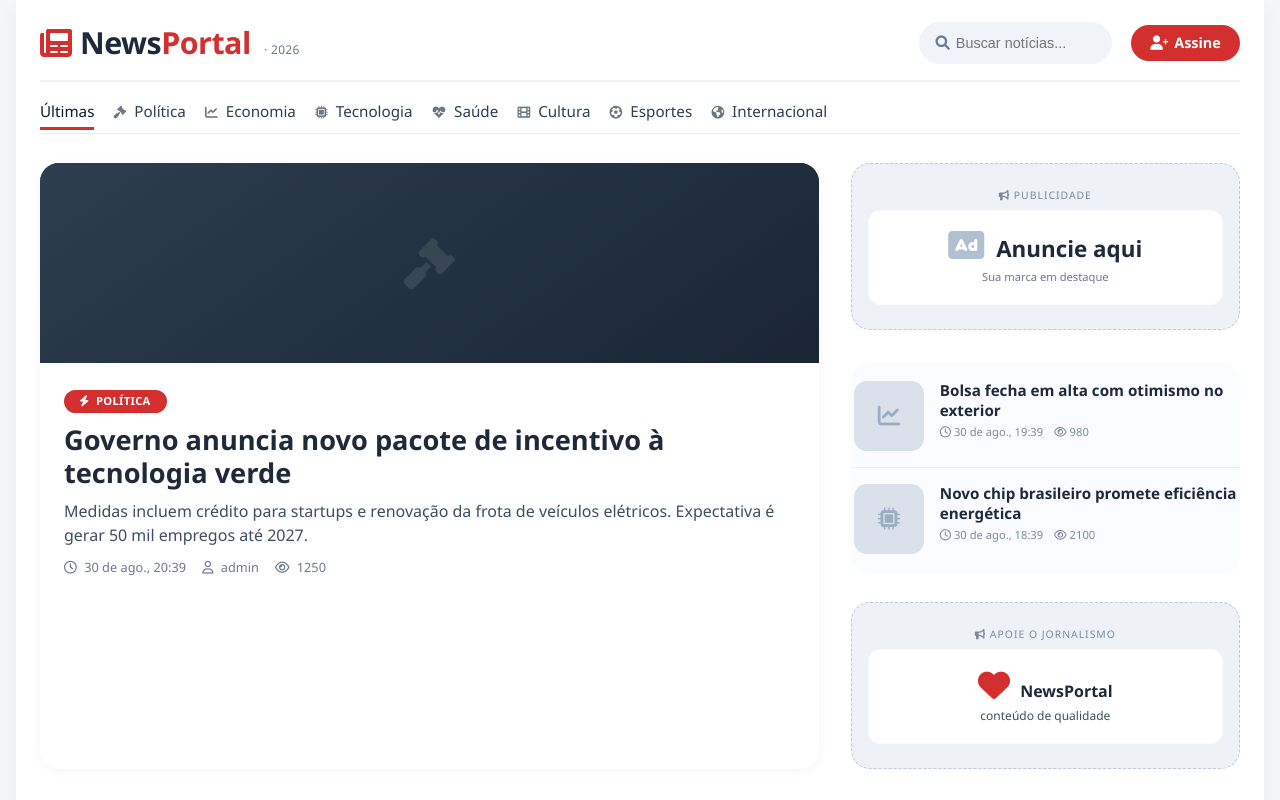
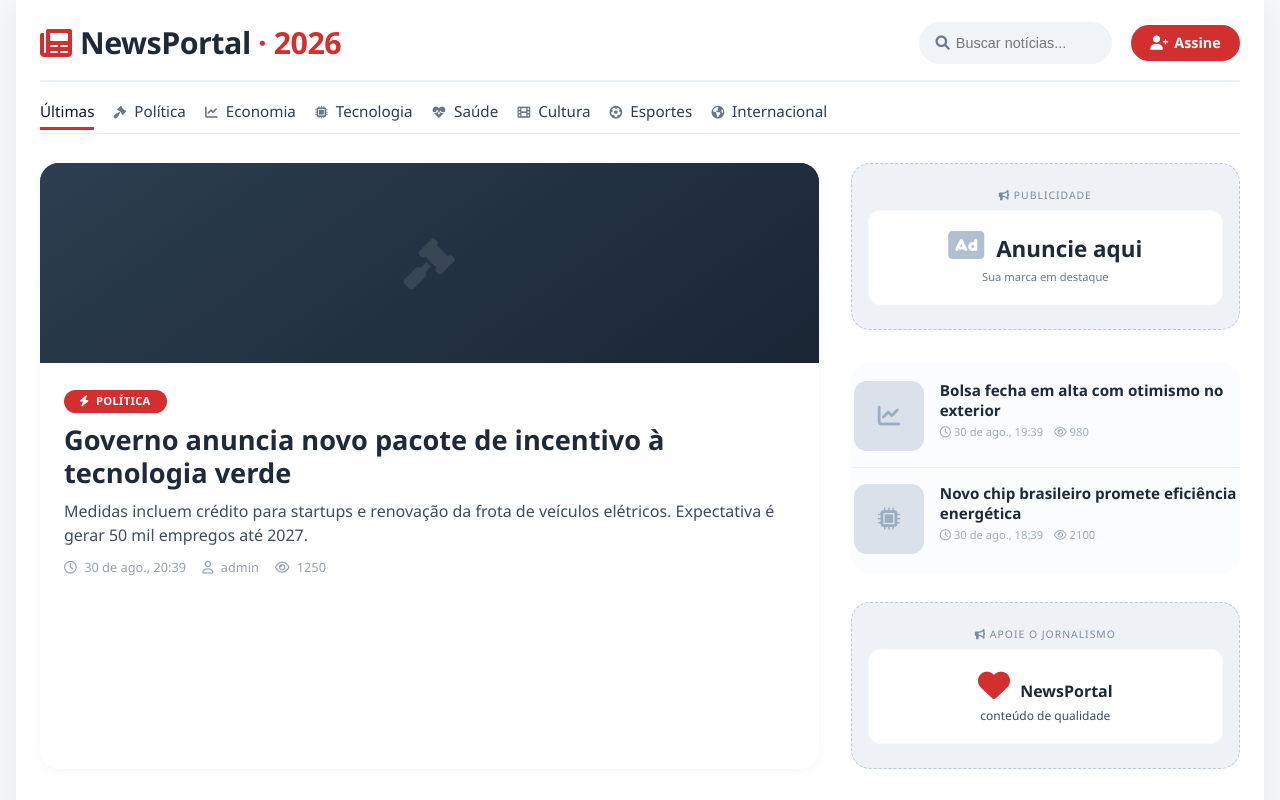
Before and after one commit to applucasmt/meu-site-noticias, a plain HTML site: page index.html in a window 1280 px wide. Shown: the top 800 px of the page. Drawn offline with Linux system fonts and the light colour scheme.

Commit message:
Update index.html

```diff
--- a/index.html
+++ b/index.html
@@ -3,8 +3,11 @@
 <head>
   <meta charset="UTF-8">
   <meta name="viewport" content="width=device-width, initial-scale=1.0">
-  <title>NewsPortal · Início</title>
+  <title id="siteTitle">NewsPortal · Início</title>
   <link rel="stylesheet" href="https://cdnjs.cloudflare.com/ajax/libs/font-awesome/6.0.0-beta3/css/all.min.css">
+  <style id="dynamicStyles">
+    /* Estilos serão injetados via JavaScript */
+  </style>
   <style>
     /* ===== RESET E BASE ===== */
     * {
@@ -19,6 +22,7 @@
       color: #1e2a3a;
       line-height: 1.5;
       padding: 0 1rem;
+      transition: all 0.3s;
     }
 
     a {
@@ -40,6 +44,7 @@
       border-radius: 0 0 1.5rem 1.5rem;
       overflow: hidden;
       padding: 0 1.5rem 2rem;
+      transition: all 0.3s;
     }
 
     /* ===== TOPO / HEADER ===== */
@@ -50,6 +55,7 @@
       justify-content: space-between;
       padding: 1.2rem 0 0.8rem;
       border-bottom: 2px solid #eef2f7;
+      transition: all 0.3s;
     }
 
     .logo-area {
@@ -61,16 +67,19 @@
     .logo-icon {
       font-size: 2rem;
       color: #d32f2f;
+      transition: all 0.3s;
     }
 
     .logo {
       font-size: 1.9rem;
       font-weight: 700;
       letter-spacing: -0.5px;
+      transition: all 0.3s;
     }
 
     .logo span {
       color: #d32f2f;
+      transition: all 0.3s;
     }
 
     .logo small {
@@ -79,6 +88,7 @@
       color: #6b7a8f;
       letter-spacing: 0.3px;
       margin-left: 6px;
+      transition: all 0.3s;
     }
 
     .header-actions {
@@ -94,6 +104,7 @@
       display: flex;
       align-items: center;
       gap: 6px;
+      transition: all 0.3s;
     }
 
     .header-actions .search-box input {
@@ -103,11 +114,13 @@
       font-size: 0.9rem;
       outline: none;
       width: 140px;
+      color: inherit;
     }
 
     .header-actions .search-box i {
       color: #6b7a8f;
       font-size: 0.9rem;
+      transition: all 0.3s;
     }
 
     .btn-assine {
@@ -117,13 +130,13 @@
       padding: 0.45rem 1.2rem;
       border-radius: 40px;
       font-size: 0.9rem;
-      transition: 0.2s;
+      transition: all 0.3s;
       border: none;
       cursor: default;
     }
 
     .btn-assine:hover {
-      background: #b71c1c;
+      opacity: 0.8;
     }
 
     /* ===== MENU NAV ===== */
@@ -135,6 +148,7 @@
       border-bottom: 1px solid #e6ecf3;
       margin-bottom: 1.8rem;
       font-weight: 500;
+      transition: all 0.3s;
     }
 
     .main-nav a {
@@ -142,7 +156,7 @@
       font-size: 0.95rem;
       color: #2c3e50;
       border-bottom: 3px solid transparent;
-      transition: 0.15s;
+      transition: all 0.3s;
     }
 
     .main-nav a:hover {
@@ -179,7 +193,7 @@
       border-radius: 1.2rem;
       overflow: hidden;
       box-shadow: 0 2px 12px rgba(0,0,0,0.04);
-      transition: 0.2s;
+      transition: all 0.3s;
     }
 
     .destaque-principal .card-img {
@@ -192,6 +206,7 @@
       color: rgba(255,255,255,0.2);
       font-size: 2.8rem;
       position: relative;
+      transition: all 0.3s;
     }
 
     .destaque-principal .card-img img {
@@ -219,6 +234,7 @@
       letter-spacing: 0.3px;
       margin-bottom: 0.7rem;
       text-transform: uppercase;
+      transition: all 0.3s;
     }
 
     .destaque-principal h2 {
@@ -226,12 +242,14 @@
       font-weight: 700;
       line-height: 1.2;
       margin-bottom: 0.6rem;
+      transition: all 0.3s;
     }
 
     .destaque-principal .resumo {
       color: #3d4e62;
       font-size: 1rem;
       margin-bottom: 0.7rem;
+      transition: all 0.3s;
     }
 
     .meta {
@@ -241,20 +259,20 @@
       color: #6b7a8f;
       align-items: center;
       flex-wrap: wrap;
+      transition: all 0.3s;
     }
 
     .meta i {
       margin-right: 4px;
     }
 
-    /* ===== LATERAL (anúncios + secundárias) ===== */
+    /* ===== LATERAL ===== */
     .sidebar {
       display: flex;
       flex-direction: column;
       gap: 2rem;
     }
 
-    /* anúncio */
     .ad-box {
       background: #eef2f7;
       border-radius: 1.2rem;
@@ -262,7 +280,7 @@
       text-align: center;
       color: #3d4e62;
       border: 1px dashed #bcc9db;
-      transition: 0.2s;
+      transition: all 0.3s;
     }
 
     .ad-box .ad-label {
@@ -271,6 +289,7 @@
       letter-spacing: 1px;
       color: #7a8a9e;
       margin-bottom: 0.4rem;
+      transition: all 0.3s;
     }
 
     .ad-box .ad-content {
@@ -280,30 +299,34 @@
       padding: 1.2rem 0.5rem;
       border-radius: 0.8rem;
       box-shadow: inset 0 0 0 1px rgba(0,0,0,0.02);
+      transition: all 0.3s;
     }
 
     .ad-box .ad-content i {
       font-size: 2rem;
       color: #b0c0d0;
       margin-right: 6px;
+      transition: all 0.3s;
     }
 
     .ad-box .ad-content strong {
       font-weight: 600;
       color: #1e2a3a;
+      transition: all 0.3s;
     }
 
     .ad-box .ad-content p {
       font-size: 0.7rem;
       color: #6b7a8f;
       margin-top: 0.2rem;
+      transition: all 0.3s;
     }
 
-    /* lista de notícias laterais */
     .sidebar-news {
       background: #fafcff;
       border-radius: 1.2rem;
       padding: 0.2rem 0;
+      transition: all 0.3s;
     }
 
     .sidebar-news .side-item {
@@ -312,6 +335,7 @@
       padding: 1rem 0.2rem;
       border-bottom: 1px solid #eceff5;
       align-items: flex-start;
+      transition: all 0.3s;
     }
 
     .sidebar-news .side-item:last-child {
@@ -329,6 +353,7 @@
       color: #9aadc2;
       font-size: 1.4rem;
       overflow: hidden;
+      transition: all 0.3s;
     }
 
     .side-item .side-thumb img {
@@ -346,14 +371,16 @@
       font-weight: 600;
       line-height: 1.3;
       margin-bottom: 0.2rem;
+      transition: all 0.3s;
     }
 
     .side-item .side-text .side-meta {
       font-size: 0.7rem;
       color: #7a8a9e;
+      transition: all 0.3s;
     }
 
-    /* ===== MAIS NOTÍCIAS (grid secundário) ===== */
+    /* ===== MAIS NOTÍCIAS ===== */
     .section-title {
       font-size: 1.2rem;
       font-weight: 600;
@@ -364,17 +391,20 @@
       align-items: center;
       gap: 6px;
       justify-content: space-between;
+      transition: all 0.3s;
     }
 
     .section-title i {
       color: #d32f2f;
       font-size: 1rem;
+      transition: all 0.3s;
     }
 
     .section-title .subtitle {
       font-size: 0.8rem;
       color: #6b7a8f;
       font-weight: 400;
+      transition: all 0.3s;
     }
 
     .news-secondary {
@@ -388,7 +418,7 @@
       border-radius: 1rem;
       overflow: hidden;
       box-shadow: 0 2px 10px rgba(0,0,0,0.02);
-      transition: 0.2s;
+      transition: all 0.3s;
       border: 1px solid #f0f4fc;
     }
 
@@ -408,6 +438,7 @@
       font-size: 2.2rem;
       overflow: hidden;
       position: relative;
+      transition: all 0.3s;
     }
 
     .news-card .card-img img {
@@ -426,6 +457,7 @@
       text-transform: uppercase;
       color: #d32f2f;
       letter-spacing: 0.3px;
+      transition: all 0.3s;
     }
 
     .news-card .card-content h4 {
@@ -433,11 +465,13 @@
       font-weight: 600;
       margin: 0.2rem 0 0.2rem;
       line-height: 1.3;
+      transition: all 0.3s;
     }
 
     .news-card .card-content .mini-meta {
       font-size: 0.7rem;
       color: #7a8a9e;
+      transition: all 0.3s;
     }
 
     /* ===== RODAPÉ ===== */
@@ -451,6 +485,7 @@
       align-items: center;
       font-size: 0.85rem;
       color: #4a5b6e;
+      transition: all 0.3s;
     }
 
     .footer-links {
@@ -461,13 +496,15 @@
 
     .footer-links a:hover {
       color: #d32f2f;
+      transition: all 0.3s;
     }
 
     .footer .copy {
       opacity: 0.7;
+      transition: all 0.3s;
     }
 
-    /* ===== CADEADO RODAPÉ ===== */
+    /* ===== CADEADO ===== */
     .lock-icon {
       position: fixed;
       bottom: 20px;
@@ -482,7 +519,7 @@
       justify-content: center;
       cursor: pointer;
       opacity: 0;
-      transition: 0.3s;
+      transition: all 0.3s;
       z-index: 100;
       box-shadow: 0 4px 16px rgba(0,0,0,0.25);
       font-size: 1.2rem;
@@ -503,7 +540,6 @@
         grid-template-columns: 1fr;
         gap: 1.5rem;
       }
-
       .destaque-principal .card-img {
         height: 170px;
       }
@@ -521,36 +557,29 @@
         align-items: stretch;
         gap: 0.8rem;
       }
-
       .header-actions {
         flex-wrap: wrap;
         justify-content: space-between;
       }
-
       .header-actions .search-box input {
         width: 100px;
       }
-
       .main-nav {
         gap: 0.4rem 0.8rem;
         font-size: 0.85rem;
         justify-content: center;
       }
-
       .destaque-principal h2 {
         font-size: 1.4rem;
       }
-
       .news-secondary {
         grid-template-columns: 1fr 1fr;
       }
-
       .footer {
         flex-direction: column;
         gap: 0.8rem;
         text-align: center;
       }
-
       .footer-links {
         flex-wrap: wrap;
         justify-content: center;
@@ -562,15 +591,12 @@
       .news-secondary {
         grid-template-columns: 1fr;
       }
-
       .header-actions .search-box {
         width: 100%;
       }
-
       .header-actions .search-box input {
         width: 100%;
       }
-
       .btn-assine {
         width: 100%;
         text-align: center;
@@ -583,12 +609,12 @@
   <div class="container">
 
     <!-- ===== HEADER ===== -->
-    <header class="top-bar">
+    <header class="top-bar" id="headerTop">
       <div class="logo-area">
-        <span class="logo-icon"><i class="fas fa-newspaper"></i></span>
-        <div class="logo">
+        <span class="logo-icon" id="logoIcon"><i class="fas fa-newspaper"></i></span>
+        <div class="logo" id="logoText">
           News<span>Portal</span>
-          <small>· 2026</small>
+          <small id="logoSubtext">· 2026</small>
         </div>
       </div>
       <div class="header-actions">
@@ -608,7 +634,6 @@
     <!-- ===== GRADE PRINCIPAL ===== -->
     <div class="news-grid">
 
-      <!-- Destaque principal -->
       <article class="destaque-principal" id="destaquePrincipal">
         <div class="card-img" id="destaqueImg">
           <i class="fas fa-image" style="font-size: 3.2rem;"></i>
@@ -625,10 +650,7 @@
         </div>
       </article>
 
-      <!-- SIDEBAR -->
       <aside class="sidebar">
-
-        <!-- Espaço para anúncio -->
         <div class="ad-box">
           <div class="ad-label"><i class="fas fa-bullhorn"></i> PUBLICIDADE</div>
           <div class="ad-content">
@@ -637,12 +659,10 @@
           </div>
         </div>
 
-        <!-- Lista de notícias laterais -->
         <div class="sidebar-news" id="sidebarNews">
           <!-- Preenchido via JavaScript -->
         </div>
 
-        <!-- segundo anúncio (opcional) -->
         <div class="ad-box" style="margin-top: -0.2rem;">
           <div class="ad-label"><i class="fas fa-bullhorn"></i> APOIE O JORNALISMO</div>
           <div class="ad-content" style="font-size: 1rem;">
@@ -650,7 +670,6 @@
             <span style="display: block; font-size: 0.75rem; margin-top: 4px;">conteúdo de qualidade</span>
           </div>
         </div>
-
       </aside>
     </div>
 
@@ -680,7 +699,7 @@
 
   </div>
 
-  <!-- ===== CADEADO RODAPÉ (Ctrl) ===== -->
+  <!-- ===== CADEADO ===== -->
   <div class="lock-icon" id="lockIcon" title="Pressione Ctrl e clique para acessar o painel admin">
     <i class="fas fa-lock"></i>
   </div>
@@ -689,7 +708,7 @@
   <script src="data/database.js"></script>
   <script>
     // ============================================================
-    // SITE PÚBLICO - APENAS O SITE, SEM ADMIN
+    // SITE PÚBLICO - COMPLETAMENTE FUNCIONAL
     // ============================================================
     (function() {
       'use strict';
@@ -699,7 +718,120 @@
         return;
       }
 
-      console.log('✅ Site público carregado com sucesso!');
+      console.log('✅ Site público carregado!');
+
+      // ============================================================
+      // APLICAR PERSONALIZAÇÃO REAL
+      // ============================================================
+      function applySettings() {
+        const settings = DB.getSettings();
+        if (!settings) return;
+
+        // Criar um style tag para as variáveis CSS
+        let styleTag = document.getElementById('dynamicStyles');
+        if (!styleTag) {
+          styleTag = document.createElement('style');
+          styleTag.id = 'dynamicStyles';
+          document.head.appendChild(styleTag);
+        }
+
+        // Gerar CSS com as cores personalizadas
+        const css = `
+          :root {
+            --primary-color: ${settings.primaryColor};
+            --secondary-color: ${settings.secondaryColor};
+            --bg-color: ${settings.backgroundColor};
+            --text-color: ${settings.textColor};
+            --container-max-width: ${settings.containerMaxWidth};
+            --border-radius: ${settings.borderRadius};
+          }
+
+          body {
+            background: var(--bg-color);
+            color: var(--text-color);
+          }
+
+          .container {
+            max-width: var(--container-max-width);
+            border-radius: var(--border-radius);
+          }
+
+          .logo-icon,
+          .logo span,
+          .main-nav .active i,
+          .section-title i,
+          .news-card .card-content .tag {
+            color: var(--primary-color);
+          }
+
+          .btn-assine,
+          .destaque-principal .categoria {
+            background: var(--primary-color);
+          }
+
+          .main-nav a:hover,
+          .main-nav .active {
+            border-bottom-color: var(--primary-color);
+          }
+
+          .btn-assine:hover {
+            background: var(--primary-color);
+            opacity: 0.8;
+          }
+
+          .destaque-principal .card-img {
+            background: var(--secondary-color);
+          }
+
+          .logo {
+            font-family: ${settings.headingFont};
+          }
+
+          body {
+            font-family: ${settings.fontFamily};
+          }
+
+          .destaque-principal h2,
+          .section-title {
+            font-family: ${settings.headingFont};
+          }
+
+          .meta,
+          .side-item .side-text .side-meta,
+          .news-card .card-content .mini-meta {
+            color: ${settings.textColor};
+            opacity: 0.7;
+          }
+
+          .footer .copy {
+            color: ${settings.textColor};
+            opacity: 0.7;
+          }
+        `;
+
+        styleTag.textContent = css;
+
+        // Atualizar logo
+        const logoIcon = document.getElementById('logoIcon');
+        if (logoIcon) {
+          logoIcon.innerHTML = `<i class="fas ${settings.logoIcon}"></i>`;
+        }
+
+        const logoText = document.getElementById('logoText');
+        if (logoText) {
+          const parts = settings.logoText.split(' ');
+          if (parts.length > 1) {
+            logoText.innerHTML = `${parts[0]} <span>${parts.slice(1).join(' ')}</span> <small id="logoSubtext">${settings.logoSubtext}</small>`;
+          } else {
+            logoText.innerHTML = `${settings.logoText} <span>${settings.logoSubtext}</span>`;
+          }
+        }
+
+        // Atualizar título da página
+        document.title = `${settings.logoText} · Início`;
+
+        console.log('🎨 Personalização aplicada:', settings);
+      }
 
       // ============================================================
       // UTILITÁRIOS
@@ -897,7 +1029,7 @@
       }
 
       // ============================================================
-      // CADEADO (Ctrl)
+      // CADEADO
       // ============================================================
       let ctrlPressed = false;
       const lockIcon = document.getElementById('lockIcon');
@@ -931,6 +1063,8 @@
       // ============================================================
       function refreshContent() {
         DB.load();
+        applySettings();
+        renderMenus();
         renderDestaque();
         renderSidebar();
         renderMaterias();
@@ -943,6 +1077,7 @@
       // ============================================================
       document.addEventListener('DOMContentLoaded', function() {
         DB.load();
+        applySettings();
         renderMenus();
         renderDestaque();
         renderSidebar();
@@ -956,6 +1091,7 @@
         console.log(`📂 ${DB.getCategories().length} categorias`);
         console.log(`📄 ${DB.getMaterias().length} matérias publicadas`);
         console.log('🔑 Pressione Ctrl para acessar o painel admin');
+        console.log('🎨 Personalização aplicada em tempo real!');
       });
 
     })();
```
